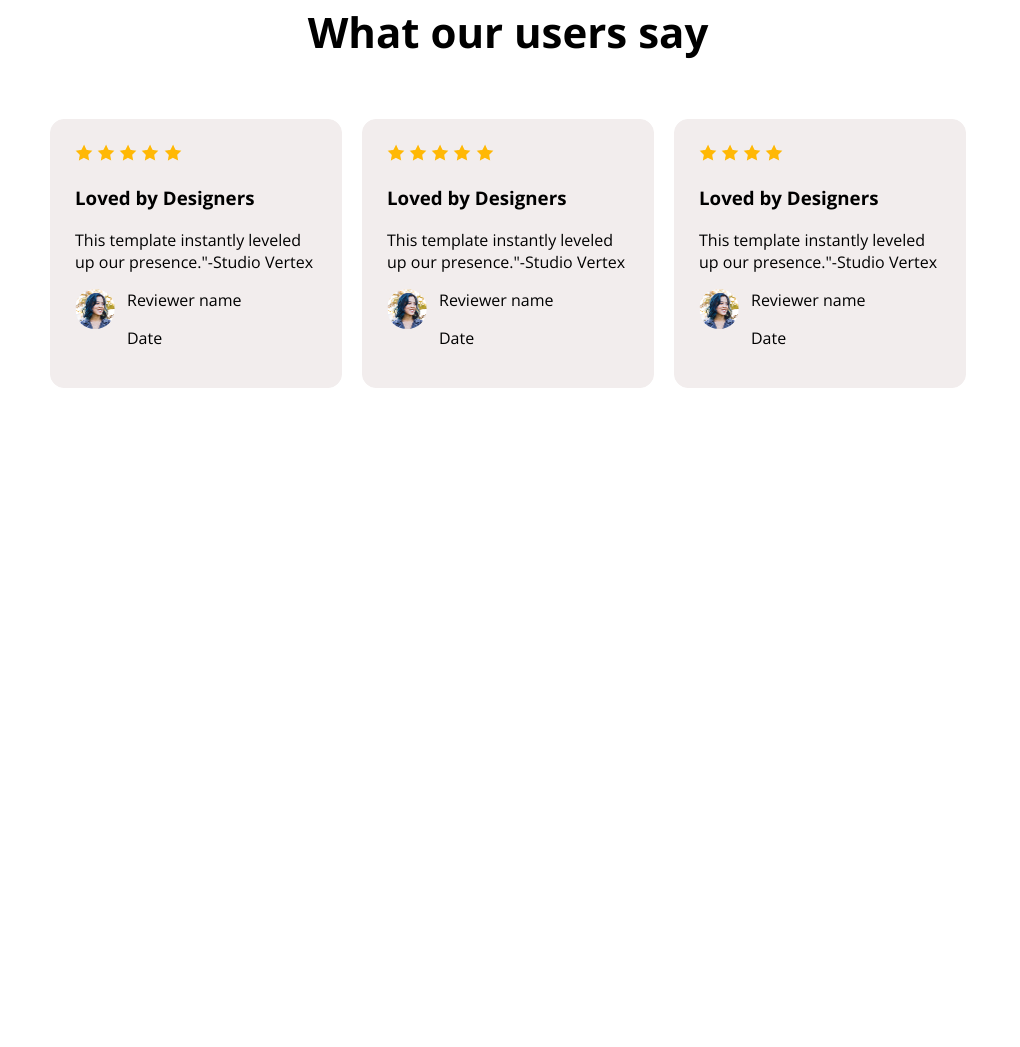
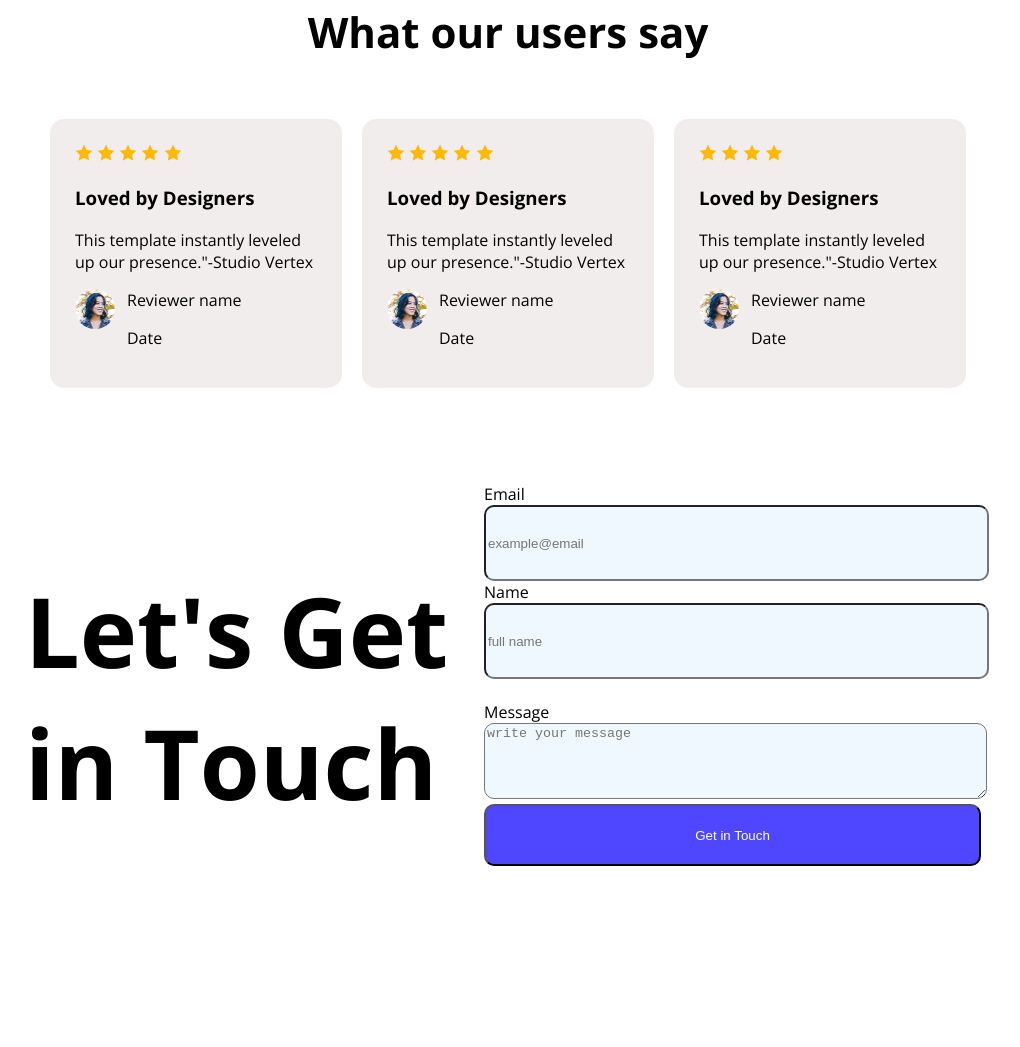
Before and after one commit to Mitu-Rani-Sutradhar/webflow-agencies-repo, a plain HTML site: page index.html in a window 1280 px wide. Shown: the part 1791-2838 px from the top of the page, without its empty margins (133-1153 px from the left). Before the commit the page ends 2211 px from the top, so only its background shows below. Drawn offline with nearby package versions, Linux system fonts and the light colour scheme.

Commit message:
added some extra information in index.html and repo.css

```diff
--- a/index.html
+++ b/index.html
@@ -121,6 +121,33 @@
            </div>
 
     </section>
+
+    <section class="news-letter">
+       <div class="news-letter-title">
+        <h1 class="news-let-heading">Let's Get in Touch</h1>
+       </div>
+
+       <div class="news-letter-fm">
+         <form action="">
+          <label for="">Email</label>
+          <br>
+          <input class="news-email" type="" name="" id="" placeholder="example@email">
+          <br>
+          <label for="">Name</label>
+          <br>
+          <input class="news-name"  type="text" name="" id="" placeholder="full name">
+          <br><br>
+          <label for="">Message</label>
+          <br>
+          <textarea class="news-text" name="" id="" cols="30" rows="10" placeholder="write your message" ></textarea>
+          <br>
+          <input class="news-button" type="button" value="Get in Touch">
+        </form>
+
+       </div>
+    </section>
+
+
     </main>
     <footer>
 
--- a/styles/repo.css
+++ b/styles/repo.css
@@ -174,4 +174,55 @@ gap:20px;
     display: flex;
     gap:12px;
 
+
 }
+
+.news-let-heading{
+    font-weight: bold;
+    font-size:97px ;
+}
+.news-letter{
+    display: flex;
+    padding-top: 71px;
+    padding-bottom: 71px;
+    justify-content: space-between;
+    margin-left: 150px;
+    margin-right: 150px;
+
+}
+.news-letter-fm{
+    display: flex;
+    height: 490px;
+    width: 497;
+    padding: 0%;
+
+
+}
+.news-email{
+    height: 70px;
+    width: 497px;
+    border-radius:10px ;
+    background-color:aliceblue;
+
+}
+.news-name{
+    height: 70px;
+    width: 497px;
+    border-radius: 10px;
+    background-color:aliceblue;
+}
+.news-text{
+    height:70px ;
+    width: 497px;
+    border-radius: 10px;
+    background-color:aliceblue;
+}
+
+
+.news-button{
+    width: 497px;
+    height: 62px;
+    background-color:#4E47FF;
+    color:#FFFFFF;
+    border-radius: 10px;
+}
```
